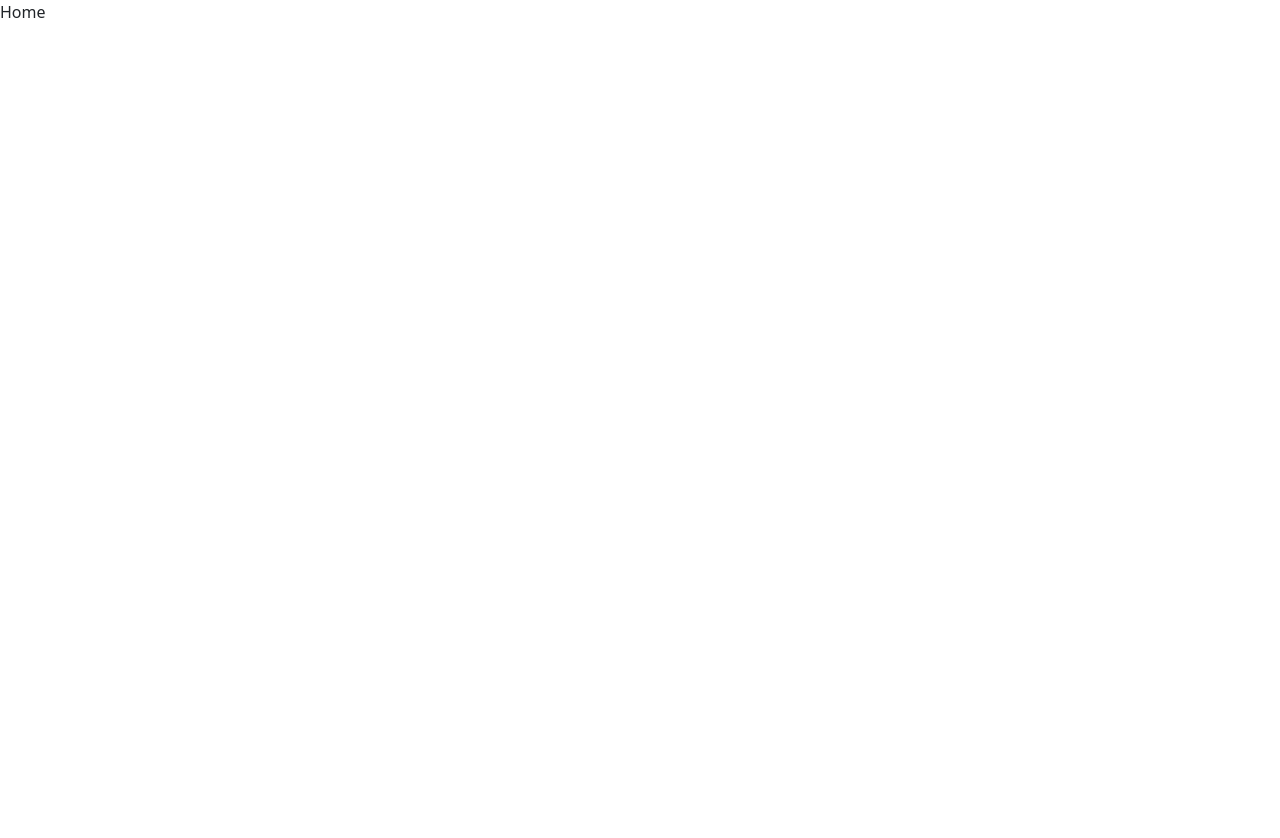
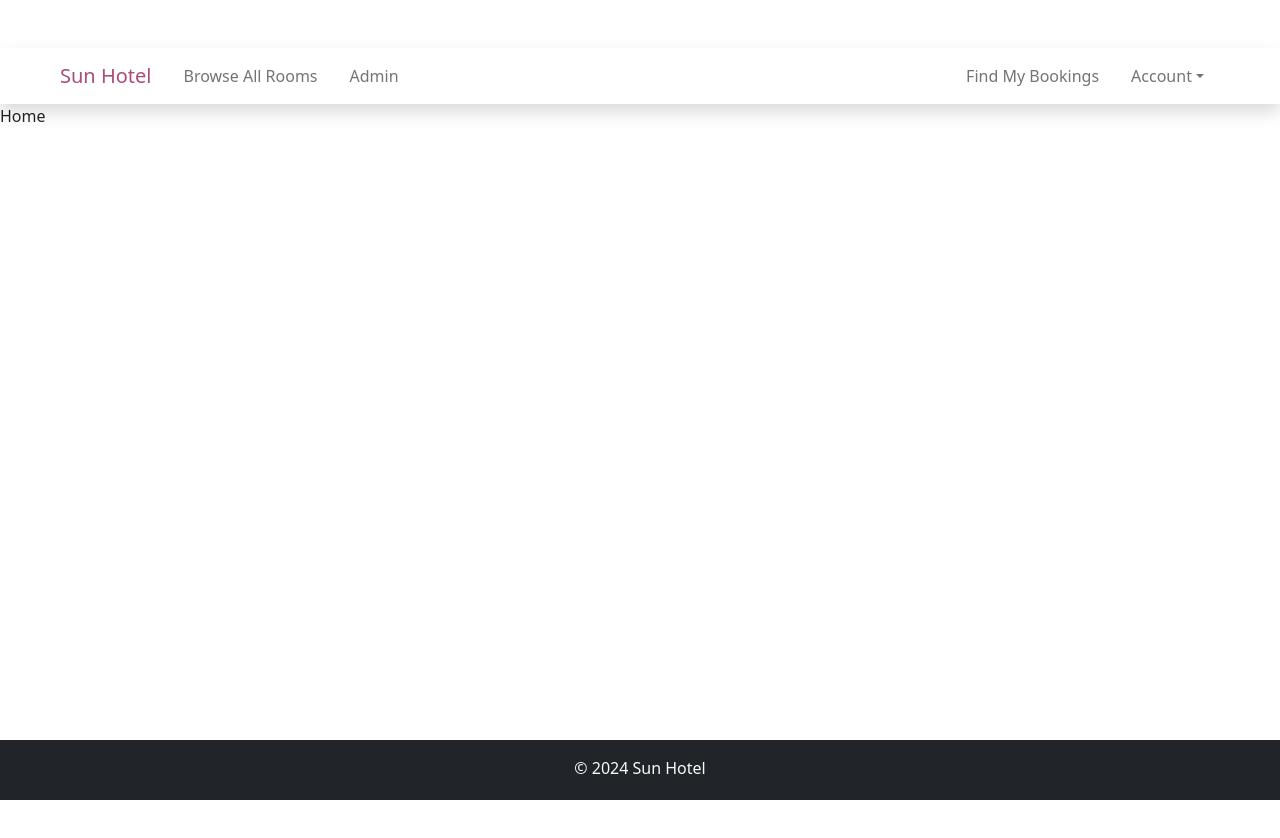
Before and after one commit to SunethChinthaka/hotel-management-frontend, a React (Vite) app: page / in a window 1280 px wide. Shown: the top 838 px of the page. Before the commit the page ends 800 px from the top, so only its background shows below. Built offline with nearby package versions, Linux system fonts and the light colour scheme.

Commit message:
NavBar and Footer Added

```diff
--- a/src/App.jsx
+++ b/src/App.jsx
@@ -7,12 +7,15 @@
 import { BrowserRouter as Router, Routes, Route } from "react-router-dom";
 import Home from "./components/home/Home";
 import EditRoom from "./components/rooms/EditRoom";
+import NavBar from "./components/layouts/NavBar";
+import Footer from "./components/layouts/Footer";
 
 function App() {
   return (
     <>
       <main>
         <Router>
+          <NavBar />
           <Routes>
             <Route path="/" element={<Home />} />
             <Route path="/edit-room/:roomId" element={<EditRoom />} />
@@ -20,6 +23,7 @@
             <Route path="/add-room" element={<AddRoom />} />
           </Routes>
         </Router>
+        <Footer />
       </main>
     </>
   );
--- /dev/null
+++ b/src/components/layouts/Footer.jsx
@@ -0,0 +1,20 @@
+/* eslint-disable no-unused-vars */
+import React from "react";
+import { Col, Container, Row } from "react-bootstrap";
+
+const Footer = () => {
+  let today = new Date();
+  return (
+    <footer className="bg-dark text-light py-3 footer mt-lg-5">
+      <Container>
+        <Row>
+          <Col xs={12} md={12} className="text-center">
+            <p className="mb-0"> &copy; {today.getFullYear()} Sun Hotel</p>
+          </Col>
+        </Row>
+      </Container>
+    </footer>
+  );
+};
+
+export default Footer;
--- /dev/null
+++ b/src/components/layouts/NavBar.jsx
@@ -0,0 +1,101 @@
+/* eslint-disable no-unused-vars */
+import React, { useContext, useState } from "react";
+import { NavLink, Link } from "react-router-dom";
+
+const NavBar = () => {
+  const [showAccount, setShowAccount] = useState(false);
+
+  const handleAccountClick = () => {
+    setShowAccount(!showAccount);
+  };
+  return (
+    <nav className="navbar navbar-expand-lg bg-body-tertiary px-5 shadow mt-5 sticky-top">
+      <div className="container-fluid">
+        <Link to={"/"} className="navbar-brand">
+          <span className="hotel-color">Sun Hotel</span>
+        </Link>
+
+        <button
+          className="navbar-toggler"
+          type="button"
+          data-bs-toggle="collapse"
+          data-bs-target="#navbarScroll"
+          aria-controls="navbarScroll"
+          aria-expanded="false"
+          aria-label="Toggle navigation"
+        >
+          <span className="navbar-toggler-icon"></span>
+        </button>
+
+        <div className="collapse navbar-collapse" id="navbarScroll">
+          <ul className="navbar-nav me-auto my-2 my-lg-0 navbar-nav-scroll">
+            <li className="nav-item">
+              <NavLink
+                className="nav-link"
+                aria-current="page"
+                to={"/browse-all-rooms"}
+              >
+                Browse All Rooms
+              </NavLink>
+            </li>
+
+            <li className="nav-item">
+              <NavLink className="nav-link" aria-current="page" to={"/admin"}>
+                Admin
+              </NavLink>
+            </li>
+          </ul>
+
+          <ul className="d-flex navbar-nav">
+            <li className="nav-item">
+              <NavLink className="nav-link" to={"/find-booking"}>
+                Find My Bookings
+              </NavLink>
+            </li>
+
+            <li className="nav-item dropdown">
+              <a
+                className={`nav-link dropdown-toggle ${
+                  showAccount ? "show" : ""
+                }`}
+                href="#"
+                role="button"
+                data-bs-toggle="dropdown"
+                aria-expanded="false"
+                onClick={handleAccountClick}
+              >
+                {" "}
+                Account
+              </a>
+
+              <ul
+              className={`dropdown-menu ${showAccount ? "show" : ""}`}
+              aria-labelledby="navbarDropdown"
+              >
+                <li>
+                  <Link className="dropdown-item" to={"/login"}>
+                    Login
+                  </Link>
+                </li>
+
+                <li>
+                  <Link className="dropdown-item" to={"/profile"}>
+                    Profile
+                  </Link>
+                </li>
+
+                <li>
+                  <Link className="dropdown-item" to={"/logout"}>
+                    Logout
+                  </Link>
+                </li>
+              </ul>
+            </li>
+          </ul>
+        </div>
+      </div>
+    </nav>
+  );
+};
+
+export default NavBar;
```
